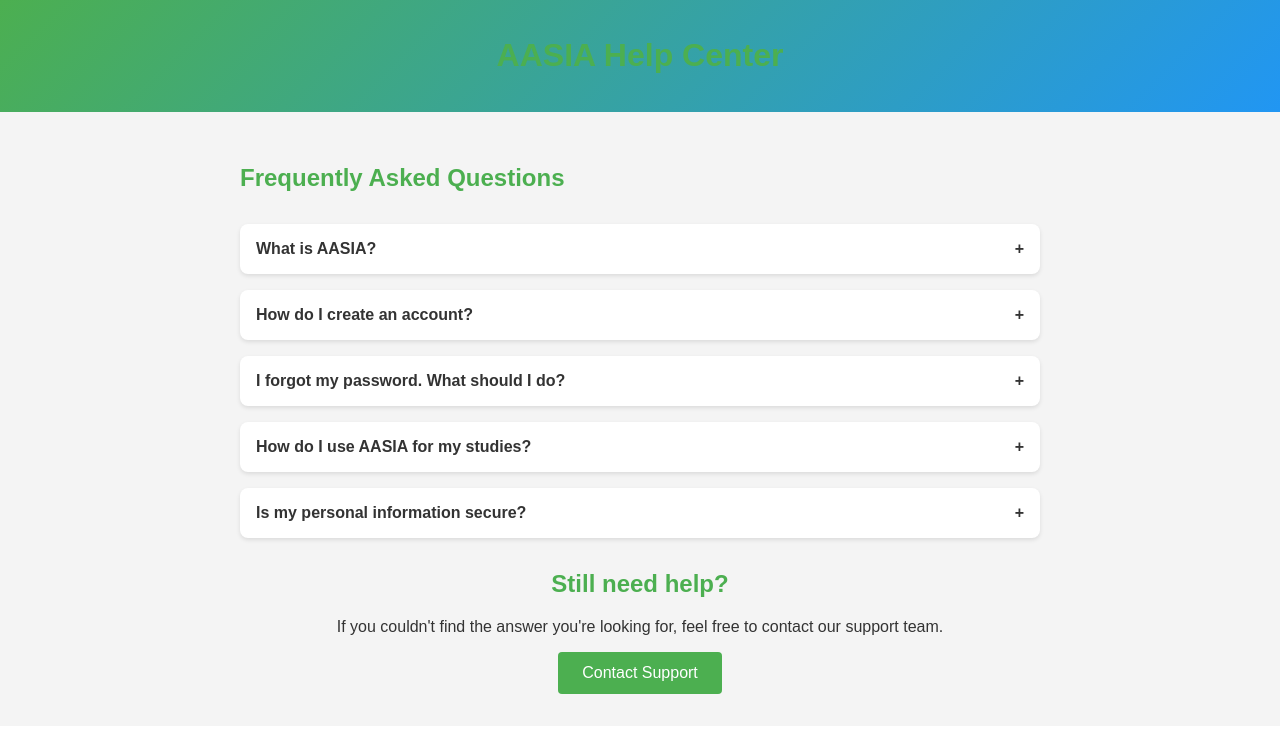
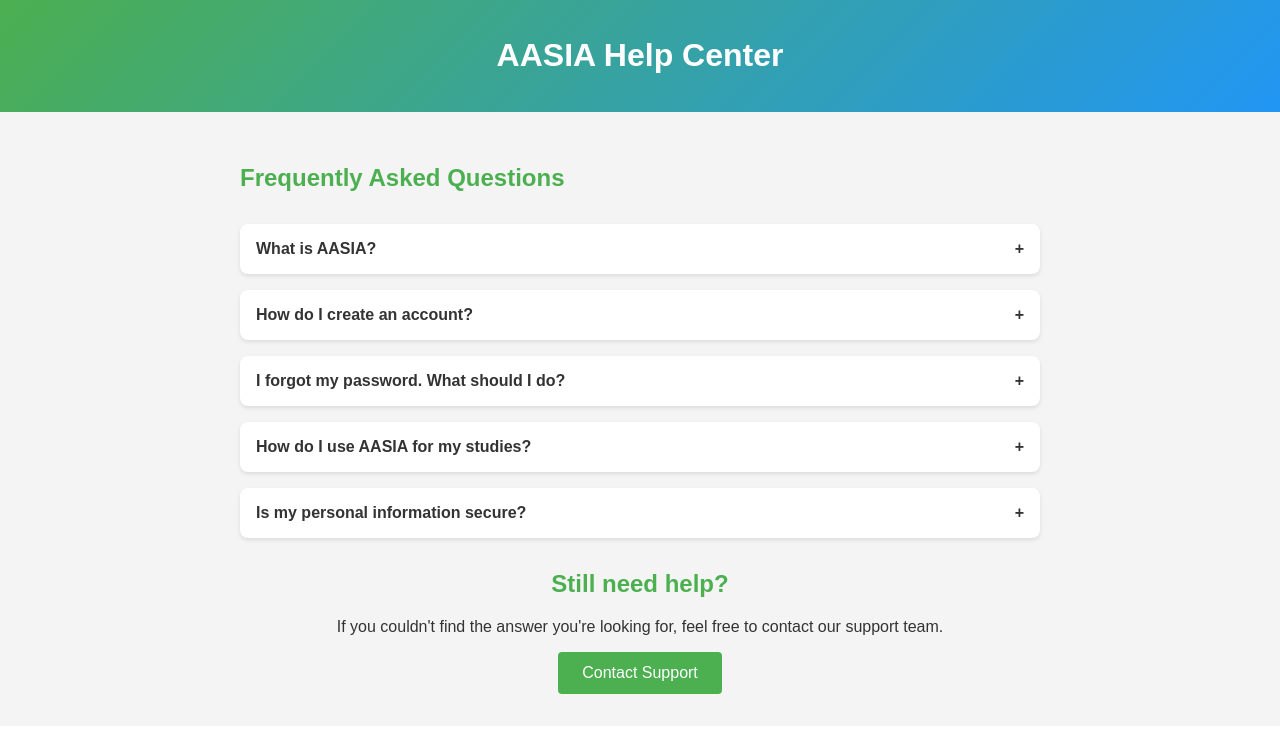
Before and after one commit to al77x/Automated-AI-based-Student-Inquiry-Assistant, a React (Create React App) app: page /help in a window 1280 px wide. Shown: the top 732 px of the page. Built offline with nearby package versions, Linux system fonts and the light colour scheme; a web font is replaced by a local one.

Commit message:
Changes to the Help Center Page

```diff
--- a/src/components/HelpCenter.module.css
+++ b/src/components/HelpCenter.module.css
@@ -13,6 +13,10 @@
   padding: 1rem 0;
 }
 
+.header h1 {
+  color: white; /* Ensure AASIA Help Center text stays white */
+}
+
 /* Container to limit width of content */
 .container {
   max-width: 800px;
@@ -21,8 +25,8 @@
 }
 
 /* Heading styles */
-  h1, h2 {
-    color: #4CAF50;
+h2 {
+  color: #4CAF50; /* Keep FAQ and Contact section headings green */
 }
 
 /* FAQ Section styling */
```
Lines whose indentation alone changed are shown as unchanged.
